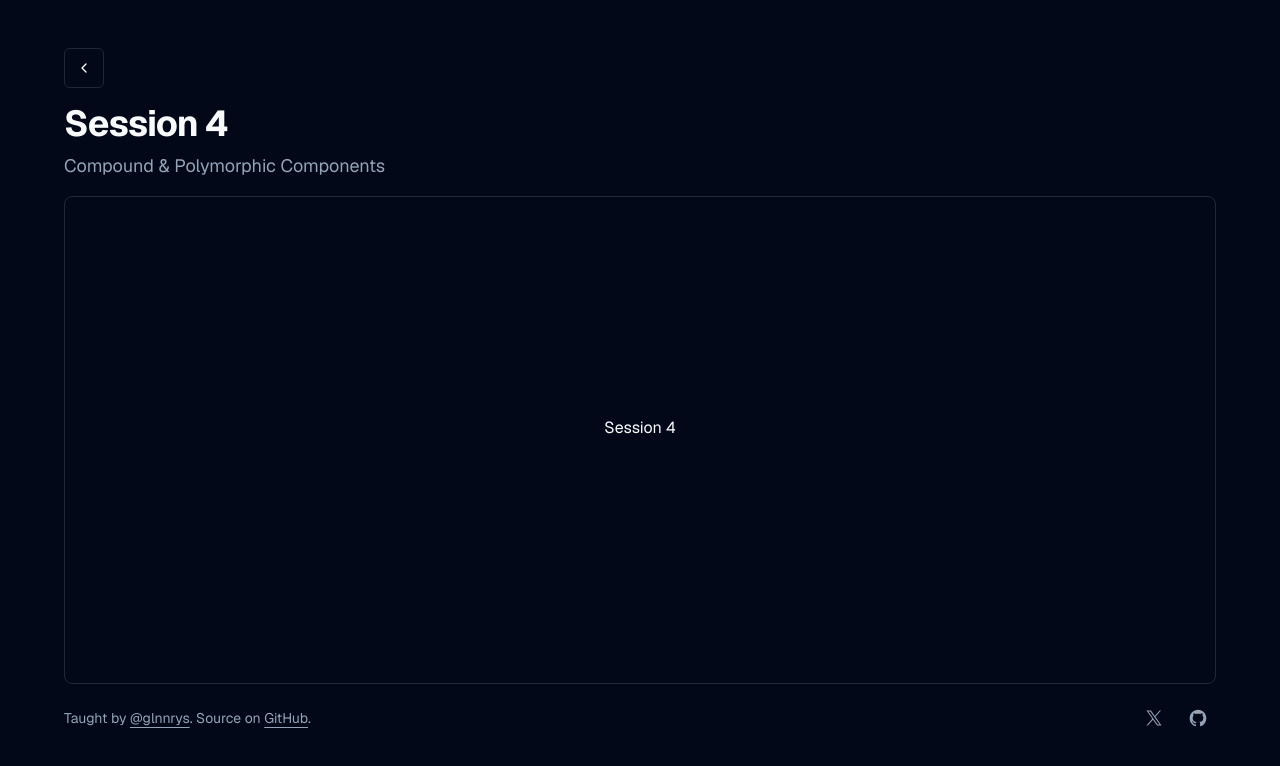
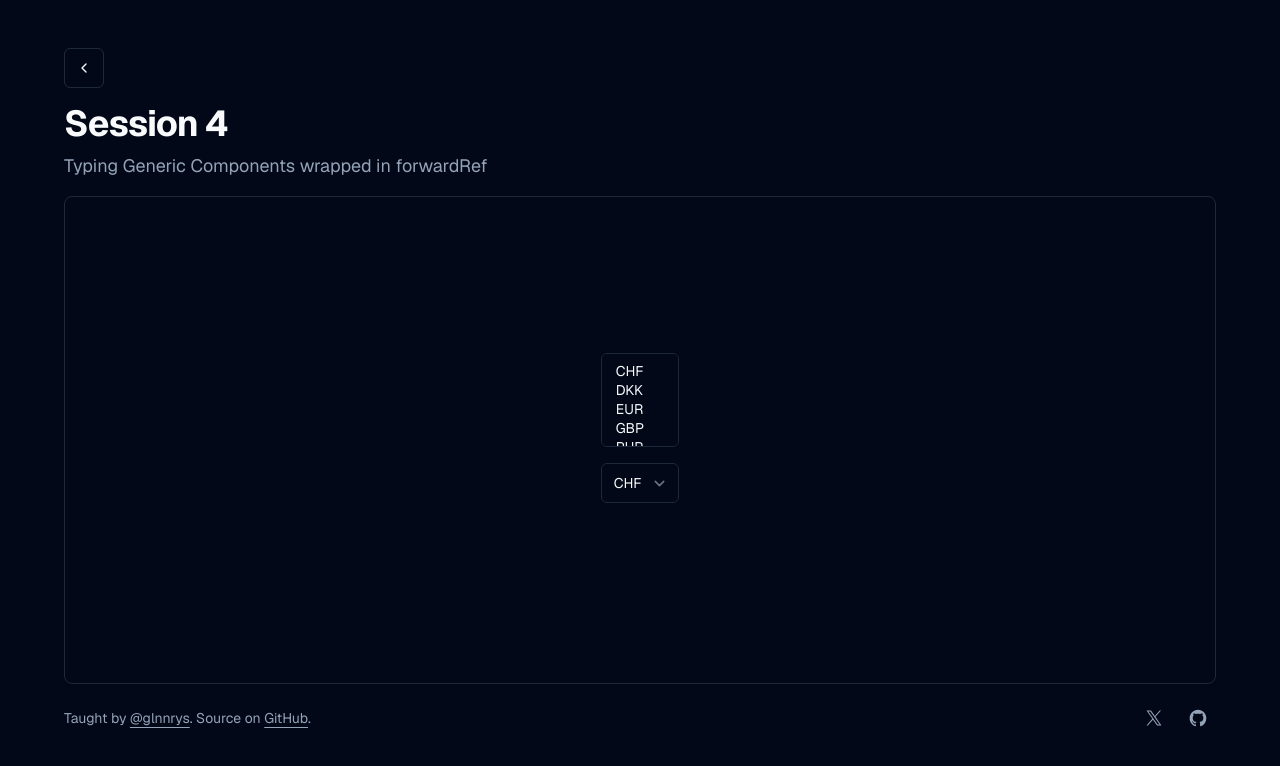
Before and after one commit to glennreyes/advanced-typescript-workshop, a Next.js app: page /session-4 in a window 1280 px wide. Shown: the top 766 px of the page. Built offline with nearby package versions, Linux system fonts and the light colour scheme.

Commit message:
Add raw exercises

```diff
--- a/app/page.tsx
+++ b/app/page.tsx
@@ -50,7 +50,7 @@
           </span>
         </h2>
         <p className="m-0 max-w-[30ch] text-sm opacity-50">
-          Discriminated Union Types and Function Component Overload
+          Discriminated Union Props
         </p>
       </Link>
 
@@ -65,7 +65,7 @@
           </span>
         </h2>
         <p className="m-0 max-w-[30ch] text-sm opacity-50">
-          Advanced Component Typing
+          Compound & Polymorphic Components
         </p>
       </Link>
 
@@ -80,7 +80,7 @@
           </span>
         </h2>
         <p className="m-0 max-w-[30ch] text-sm opacity-50">
-          Compound & Polymorphic Components
+          Generic Components
         </p>
       </Link>
 
@@ -95,7 +95,7 @@
           </span>
         </h2>
         <p className="m-0 max-w-[30ch] text-sm opacity-50">
-          TypeScript Safety Tips for React Developers
+          Typing Components Wrapped in forwardRef
         </p>
       </Link>
     </div>
--- a/app/session-2/page.tsx
+++ b/app/session-2/page.tsx
@@ -17,11 +17,11 @@
     </Button>
     <div className="space-y-2">
       <H1>Session 2</H1>
-      <Lead>Function Component Overloads</Lead>
+      <Lead>Compound & Polymorphic Components</Lead>
     </div>
     <Card className="flex flex-1 flex-col items-center justify-center">
       <CardHeader>
-        <CardContent>
+        <CardContent className="flex flex-col gap-4">
           <Session2 />
         </CardContent>
       </CardHeader>
--- a/app/session-3/page.tsx
+++ b/app/session-3/page.tsx
@@ -17,11 +17,11 @@
     </Button>
     <div className="space-y-2">
       <H1>Session 3</H1>
-      <Lead>Typing forwardRef</Lead>
+      <Lead>Generic Components</Lead>
     </div>
     <Card className="flex flex-1 flex-col items-center justify-center">
       <CardHeader>
-        <CardContent>
+        <CardContent className="flex flex-col gap-4">
           <Session3 />
         </CardContent>
       </CardHeader>
--- a/app/session-4/page.tsx
+++ b/app/session-4/page.tsx
@@ -17,11 +17,11 @@
     </Button>
     <div className="space-y-2">
       <H1>Session 4</H1>
-      <Lead>Compound & Polymorphic Components</Lead>
+      <Lead>Typing Generic Components wrapped in forwardRef</Lead>
     </div>
     <Card className="flex flex-1 flex-col items-center justify-center">
       <CardHeader>
-        <CardContent>
+        <CardContent className="flex flex-col gap-4">
           <Session4 />
         </CardContent>
       </CardHeader>
--- /dev/null
+++ b/components/ui/select.tsx
@@ -0,0 +1,163 @@
+'use client';
+
+import { cn } from '@/lib/utils';
+import * as SelectPrimitive from '@radix-ui/react-select';
+import { Check, ChevronDown, ChevronUp } from 'lucide-react';
+import React from 'react';
+
+export const selectClasses =
+  'flex h-10 w-full items-center justify-between rounded-md border border-input bg-background pl-3 pr-8 py-2 text-sm ring-offset-background placeholder:text-muted-foreground focus:outline-none focus:ring-2 focus:ring-ring focus:ring-offset-2 disabled:cursor-not-allowed disabled:opacity-50 [&>span]:line-clamp-1';
+
+const Select = SelectPrimitive.Root;
+const SelectGroup = SelectPrimitive.Group;
+const SelectValue = SelectPrimitive.Value;
+const SelectTrigger = React.forwardRef<
+  React.ElementRef<typeof SelectPrimitive.Trigger>,
+  React.ComponentPropsWithoutRef<typeof SelectPrimitive.Trigger>
+>(({ children, className, ...props }, ref) => (
+  <SelectPrimitive.Trigger
+    className={cn(selectClasses, className)}
+    ref={ref}
+    {...props}
+  >
+    {children}
+    <SelectPrimitive.Icon asChild>
+      <ChevronDown className="h-4 w-4 opacity-50" />
+    </SelectPrimitive.Icon>
+  </SelectPrimitive.Trigger>
+));
+
+SelectTrigger.displayName = SelectPrimitive.Trigger.displayName;
+
+const SelectScrollUpButton = React.forwardRef<
+  React.ElementRef<typeof SelectPrimitive.ScrollUpButton>,
+  React.ComponentPropsWithoutRef<typeof SelectPrimitive.ScrollUpButton>
+>(({ className, ...props }, ref) => (
+  <SelectPrimitive.ScrollUpButton
+    className={cn(
+      'flex cursor-default items-center justify-center py-1',
+      className,
+    )}
+    ref={ref}
+    {...props}
+  >
+    <ChevronUp className="h-4 w-4" />
+  </SelectPrimitive.ScrollUpButton>
+));
+
+SelectScrollUpButton.displayName = SelectPrimitive.ScrollUpButton.displayName;
+
+const SelectScrollDownButton = React.forwardRef<
+  React.ElementRef<typeof SelectPrimitive.ScrollDownButton>,
+  React.ComponentPropsWithoutRef<typeof SelectPrimitive.ScrollDownButton>
+>(({ className, ...props }, ref) => (
+  <SelectPrimitive.ScrollDownButton
+    className={cn(
+      'flex cursor-default items-center justify-center py-1',
+      className,
+    )}
+    ref={ref}
+    {...props}
+  >
+    <ChevronDown className="h-4 w-4" />
+  </SelectPrimitive.ScrollDownButton>
+));
+
+SelectScrollDownButton.displayName =
+  SelectPrimitive.ScrollDownButton.displayName;
+
+const SelectContent = React.forwardRef<
+  React.ElementRef<typeof SelectPrimitive.Content>,
+  React.ComponentPropsWithoutRef<typeof SelectPrimitive.Content>
+>(({ children, className, position = 'popper', ...props }, ref) => (
+  <SelectPrimitive.Portal>
+    <SelectPrimitive.Content
+      className={cn(
+        'relative z-50 max-h-96 min-w-[8rem] overflow-hidden rounded-md border bg-popover text-popover-foreground shadow-md data-[state=open]:animate-in data-[state=closed]:animate-out data-[state=closed]:fade-out-0 data-[state=open]:fade-in-0 data-[state=closed]:zoom-out-95 data-[state=open]:zoom-in-95 data-[side=bottom]:slide-in-from-top-2 data-[side=left]:slide-in-from-right-2 data-[side=right]:slide-in-from-left-2 data-[side=top]:slide-in-from-bottom-2',
+        position === 'popper' &&
+          'data-[side=bottom]:translate-y-1 data-[side=left]:-translate-x-1 data-[side=right]:translate-x-1 data-[side=top]:-translate-y-1',
+        className,
+      )}
+      position={position}
+      ref={ref}
+      {...props}
+    >
+      <SelectScrollUpButton />
+      <SelectPrimitive.Viewport
+        className={cn(
+          'p-1',
+          position === 'popper' &&
+            'h-[var(--radix-select-trigger-height)] w-full min-w-[var(--radix-select-trigger-width)]',
+        )}
+      >
+        {children}
+      </SelectPrimitive.Viewport>
+      <SelectScrollDownButton />
+    </SelectPrimitive.Content>
+  </SelectPrimitive.Portal>
+));
+
+SelectContent.displayName = SelectPrimitive.Content.displayName;
+
+const SelectLabel = React.forwardRef<
+  React.ElementRef<typeof SelectPrimitive.Label>,
+  React.ComponentPropsWithoutRef<typeof SelectPrimitive.Label>
+>(({ className, ...props }, ref) => (
+  <SelectPrimitive.Label
+    className={cn('py-1.5 pl-8 pr-2 text-sm font-semibold', className)}
+    ref={ref}
+    {...props}
+  />
+));
+
+SelectLabel.displayName = SelectPrimitive.Label.displayName;
+
+const SelectItem = React.forwardRef<
+  React.ElementRef<typeof SelectPrimitive.Item>,
+  React.ComponentPropsWithoutRef<typeof SelectPrimitive.Item>
+>(({ children, className, ...props }, ref) => (
+  <SelectPrimitive.Item
+    className={cn(
+      'relative flex w-full cursor-default select-none items-center rounded-sm py-1.5 pl-8 pr-2 text-sm outline-none focus:bg-accent focus:text-accent-foreground data-[disabled]:pointer-events-none data-[disabled]:opacity-50',
+      className,
+    )}
+    ref={ref}
+    {...props}
+  >
+    <span className="absolute left-2 flex h-3.5 w-3.5 items-center justify-center">
+      <SelectPrimitive.ItemIndicator>
+        <Check className="h-4 w-4" />
+      </SelectPrimitive.ItemIndicator>
+    </span>
+
+    <SelectPrimitive.ItemText>{children}</SelectPrimitive.ItemText>
+  </SelectPrimitive.Item>
+));
+
+SelectItem.displayName = SelectPrimitive.Item.displayName;
+
+const SelectSeparator = React.forwardRef<
+  React.ElementRef<typeof SelectPrimitive.Separator>,
+  React.ComponentPropsWithoutRef<typeof SelectPrimitive.Separator>
+>(({ className, ...props }, ref) => (
+  <SelectPrimitive.Separator
+    className={cn('-mx-1 my-1 h-px bg-muted', className)}
+    ref={ref}
+    {...props}
+  />
+));
+
+SelectSeparator.displayName = SelectPrimitive.Separator.displayName;
+
+export {
+  Select,
+  SelectContent,
+  SelectGroup,
+  SelectItem,
+  SelectLabel,
+  SelectScrollDownButton,
+  SelectScrollUpButton,
+  SelectSeparator,
+  SelectTrigger,
+  SelectValue,
+};
--- a/exercises/4-session.tsx
+++ b/exercises/4-session.tsx
@@ -1,6 +1,65 @@
-import type { FC } from 'react';
+'use client';
+
+import { selectClasses } from '@/components/ui/select';
+import { cn } from '@/lib/utils';
+import { type FC, forwardRef, useRef } from 'react';
+
+const currencies = {
+  chf: 'CHF',
+  dkk: 'DKK',
+  eur: 'EUR',
+  gbp: 'GBP',
+  php: 'PHP',
+  sek: 'SEK',
+  sgd: 'SGD',
+  usd: 'USD',
+};
+const options = Object.entries(currencies).map(([key, value]) => (
+  <option key={key} value={key}>
+    {value}
+  </option>
+));
 
 export const Session4: FC = () => {
+  const selectRef = useRef<HTMLSelectElement>(null);
+
   // TODO
-  return <>Session 4</>;
+  return (
+    <>
+      <Select<true> isMulti>{options}</Select>
+      <GenericSelect<true> ref={selectRef}>{options}</GenericSelect>
+    </>
+  );
 };
+
+interface SelectProps<TMulti> {
+  children: React.ReactNode;
+  isMulti?: TMulti;
+}
+
+function Select<TMulti extends boolean = false>({
+  children,
+  isMulti,
+}: SelectProps<TMulti>) {
+  return (
+    <select className={cn(selectClasses, 'h-auto')} multiple={isMulti}>
+      {children}
+    </select>
+  );
+}
+
+interface GenericSelectProps<TMulti> {
+  children: React.ReactNode;
+  isMulti?: TMulti;
+}
+
+// TODO:
+const GenericSelect = forwardRef(function Select<
+  TMulti extends boolean = false,
+>({ children, isMulti }: GenericSelectProps<TMulti>) {
+  return (
+    <select className={selectClasses} multiple={isMulti}>
+      {children}
+    </select>
+  );
+});
--- a/package.json
+++ b/package.json
@@ -11,6 +11,7 @@
     "start": "next start"
   },
   "dependencies": {
+    "@radix-ui/react-select": "^2.0.0",
     "@radix-ui/react-slot": "^1.0.2",
     "@vercel/analytics": "^1.2.2",
     "@vercel/speed-insights": "^1.0.10",
```
Also changed, not shown: exercises/1-session.tsx (+32 -2 lines), exercises/2-session.tsx (+42 -2 lines), exercises/3-session.tsx (+49 -2 lines), .eslintrc.cjs, 1 other file (tests, documents, lock files or other folders).
